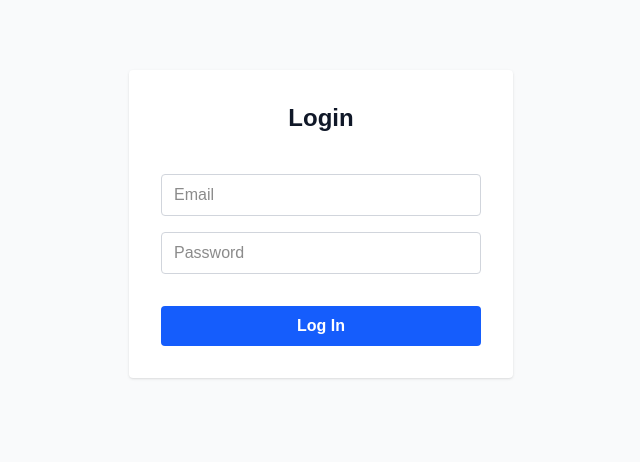
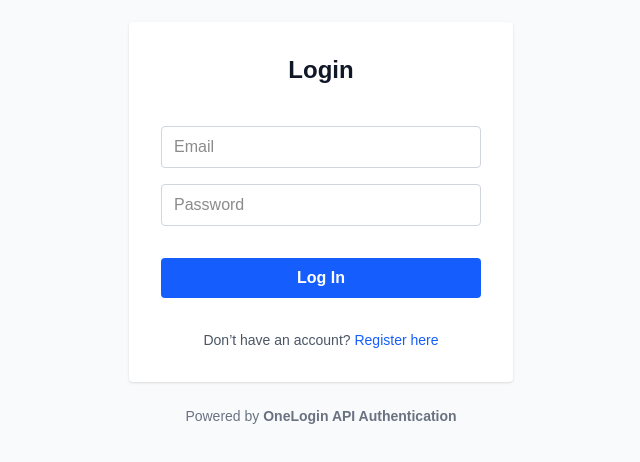
Before and after one commit to oid-saleseng/nextjs-boilerplate, a Next.js app: page / in a window 1280 px wide. Shown: the part 176-638 px from the top of the page, without its empty margins (319-959 px from the left). Built offline with nearby package versions, Linux system fonts and the light colour scheme.

Commit message:
Update LoginForm.tsx

```diff
--- a/app/LoginForm.tsx
+++ b/app/LoginForm.tsx
@@ -2,6 +2,7 @@
 
 import { useState, useEffect } from "react";
 import { useRouter, useSearchParams } from "next/navigation";
+import Link from "next/link";
 
 export default function LoginForm() {
   const [email, setEmail] = useState("");
@@ -51,12 +52,14 @@ export default function LoginForm() {
   };
 
   return (
-    <div className="min-h-screen flex items-center justify-center p-8 bg-gray-50 dark:bg-gray-900">
+    <div className="min-h-screen flex flex-col justify-center items-center p-8 bg-gray-50 dark:bg-gray-900">
       <form
         onSubmit={handleSubmit}
         className="flex flex-col gap-4 w-full max-w-sm bg-white dark:bg-gray-800 p-8 rounded shadow"
       >
-        <h2 className="text-2xl font-semibold mb-6 text-center text-gray-900 dark:text-gray-100">Login</h2>
+        <h2 className="text-2xl font-semibold mb-6 text-center text-gray-900 dark:text-gray-100">
+          Login
+        </h2>
 
         <input
           type="email"
@@ -82,7 +85,18 @@ export default function LoginForm() {
         >
           Log In
         </button>
+
+        <div className="text-sm text-center mt-4 text-gray-600 dark:text-gray-300">
+          Don’t have an account?{" "}
+          <Link href="/register" className="text-blue-600 hover:underline dark:text-blue-400">
+            Register here
+          </Link>
+        </div>
       </form>
+
+      <footer className="mt-6 text-sm text-gray-500 dark:text-gray-400">
+        Powered by <span className="font-semibold">OneLogin API Authentication</span>
+      </footer>
     </div>
   );
 }
```
